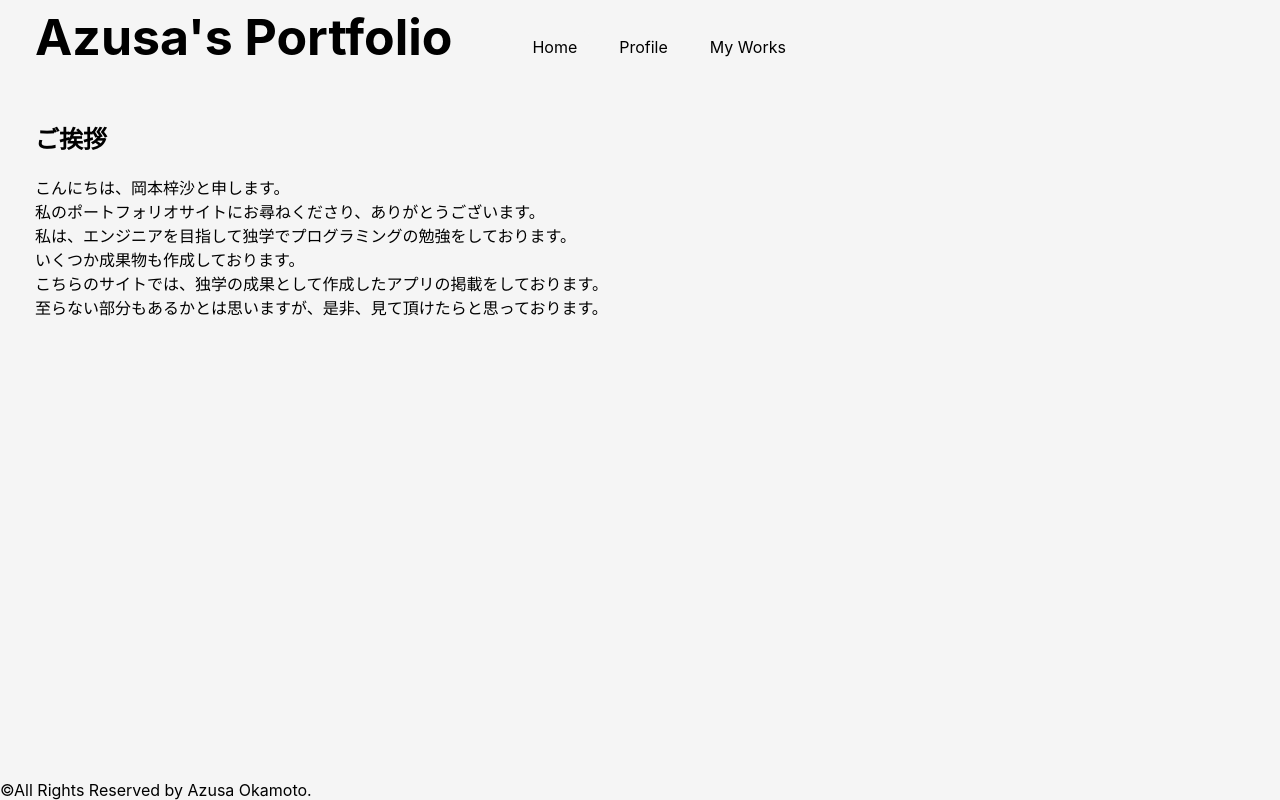
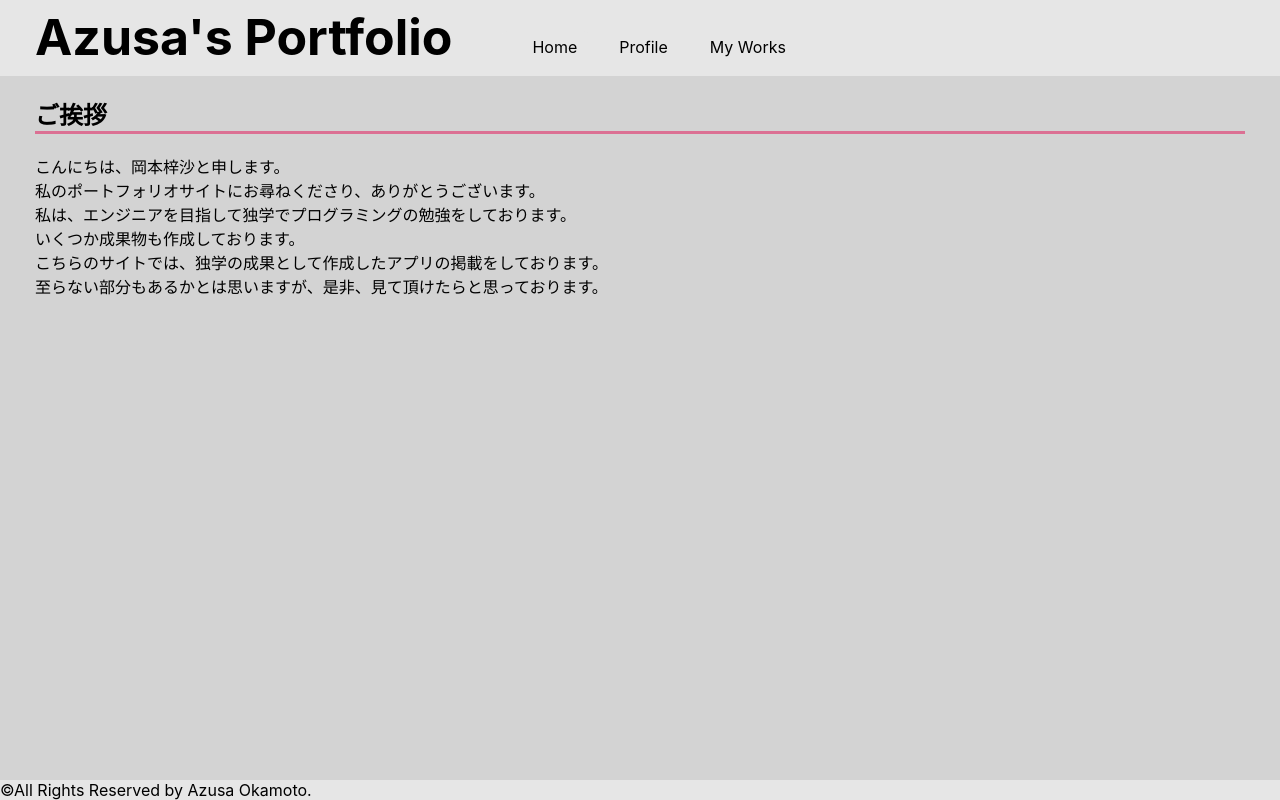
Before and after one commit to azufb/Portfolio, a React (Create React App) app in the folder portfolio/: page / in a window 1280 px wide. Built offline with nearby package versions, Linux system fonts and the light colour scheme.

Commit message:
背景色の決定

```diff
--- a/portfolio/src/index.css
+++ b/portfolio/src/index.css
@@ -8,7 +8,7 @@ body {
   display: flex;
   flex-direction: column;
   min-height: 100vh;
-  background-color: whitesmoke;
+  background-color: #d3d3d3;
 }
 
 code {
@@ -23,4 +23,6 @@ footer {
 
 .copyright {
   margin-bottom: 0px;
+  background-color: #e6e6e6;
+
 }
--- a/portfolio/src/main.js
+++ b/portfolio/src/main.js
@@ -17,12 +17,17 @@ class Main extends Component {
     mainTabStyle = {
         border: "none",
         paddingLeft: "30px",
-        backgroundColor: "whitesmoke"
+        backgroundColor: "#e6e6e6"
     };
 
     tabStyle = {
         height: "24px",
-        backgroundColor: "whitesmoke"
+        border: "0px",
+        backgroundColor: "#d3d3d3"
+    };
+
+    tabStyle2 = {
+        backgroundColor: "#d3d3d3"
     }
 
     render() {
@@ -82,11 +87,12 @@ class Main extends Component {
                             {/* 成果物詳細ページのタブ */}
                             <TabPanel>
                                 <h2>成果物詳細</h2>
+                                <p>制作した成果物の中からいくつかピックアップしてご紹介します！</p>
                                 <Tabs>
                                     <TabList>
-                                        <Tab style={ this.tabStyle }>タスク管理</Tab>
-                                        <Tab style={ this.tabStyle }>ほめるん</Tab>
-                                        <Tab style={ this.tabStyle }>ToDo管理アプリ</Tab>
+                                        <Tab style={ this.tabStyle2 }>タスク管理</Tab>
+                                        <Tab style={ this.tabStyle2 }>ほめるん</Tab>
+                                        <Tab style={ this.tabStyle2 }>ToDo管理アプリ</Tab>
                                     </TabList>
 
                                     <TabPanel>
--- a/portfolio/src/style.css
+++ b/portfolio/src/style.css
@@ -1,16 +1,21 @@
 .mainTitle {
     display: flex;
     cursor: pointer;
+    background-color: #e6e6e6;
 }
 
 h1 {
     margin-top: 7px;
+    margin-bottom: 0px;
     padding-left: 35px;
     text-align: center;
     font-size: 50px;
     cursor: pointer;
 }
 
+h2 {
+    border-bottom: 3px solid #db7093;
+}
 .mainTab {
     margin-top: 30px;
     padding-left: 50px;
@@ -35,6 +40,7 @@ th, td {
 
 /* Profileページのレイアウト */
 .profile {
+    margin-top: 5px;
     padding-left: 35px;
     padding-right: 35px;
     cursor: pointer;
```
